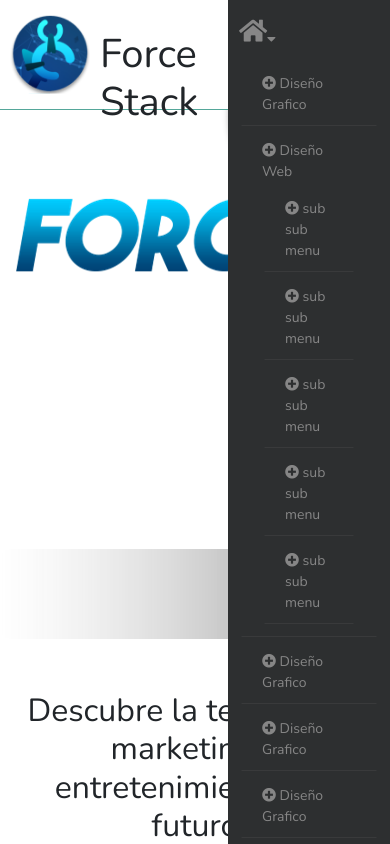
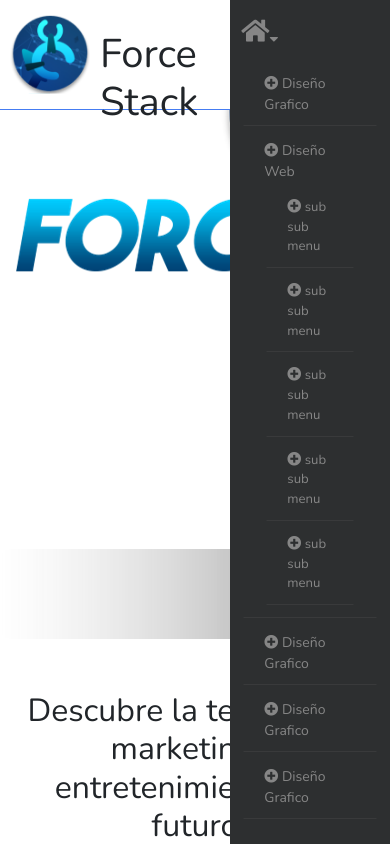
Before and after one commit to castelll0009/force-staf-stacks-git, a plain HTML site: page index_movil.html in a window 390 px wide. Shown: the top 844 px of the page. Drawn offline with nearby package versions, Linux system fonts and the light colour scheme.

Commit message:
stylemovil.css cambios en la barra header, menu y submenu
cambio de color de efecto hover azul claro y algunas correcciones en el tamaño de letra de  submenu.

```diff
--- a/css/stylemovil.css
+++ b/css/stylemovil.css
@@ -10,7 +10,7 @@
 header{
     width: 100%;
     height: 110px;
-    border-bottom: 1px solid #55A79A;
+    border-bottom: 1px solid #457cf2;;
     position: fixed;
     z-index: 100;
     background: white;
@@ -77,7 +77,8 @@
 
 .menu ul  ,li:hover{
     border: 1px solid #eeeeee;
-    border-top: 4px solid #55A79A;
+    /*color azul menu*/
+    border-top: 4px solid #457cf2;
 
 }
 
@@ -130,13 +131,14 @@
 }
 */
 .submenu-ul-li{
+
     padding: 10px 20px;
     border-bottom: 1px solid #eeeeee;
     font-weight: 100;
     font-size: 14px;
     position: relative;
 }
-.submenu-ul-li-span{
+.submenu-ul-li-span {
     position: static;
 }
 
@@ -290,6 +292,9 @@
     left: 0px;
 
 }
+.submenu-web-ul-li-ul li{
+    font-size: 0.94em;
+}
 
 }
 /*
```
